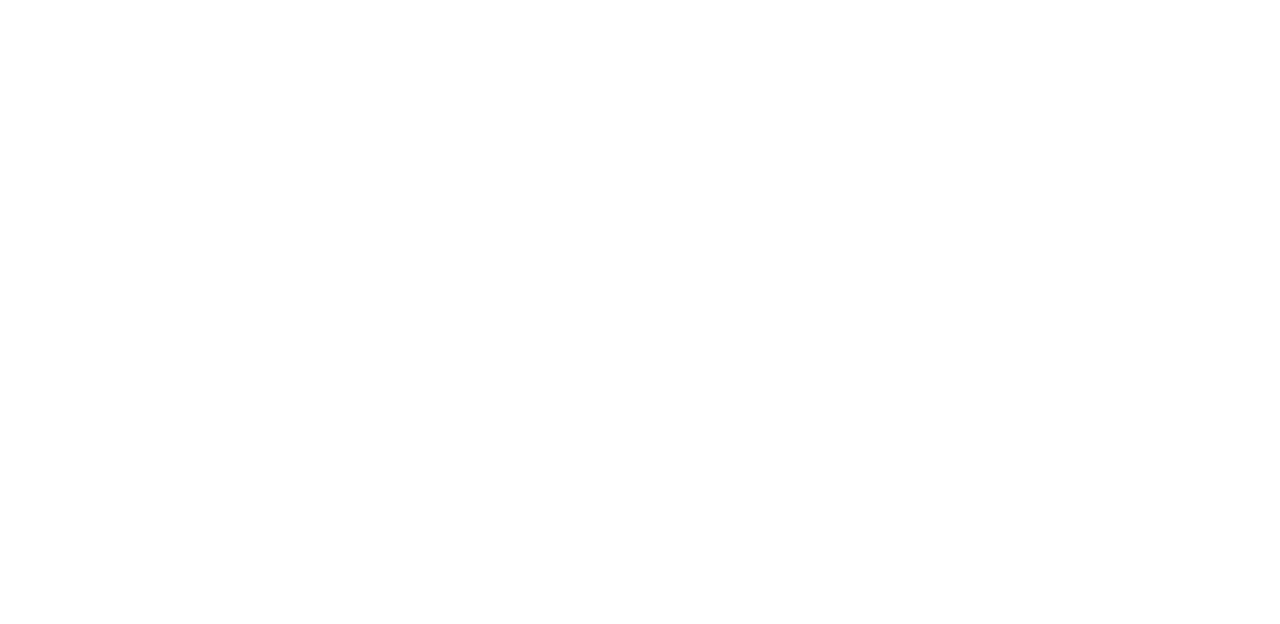
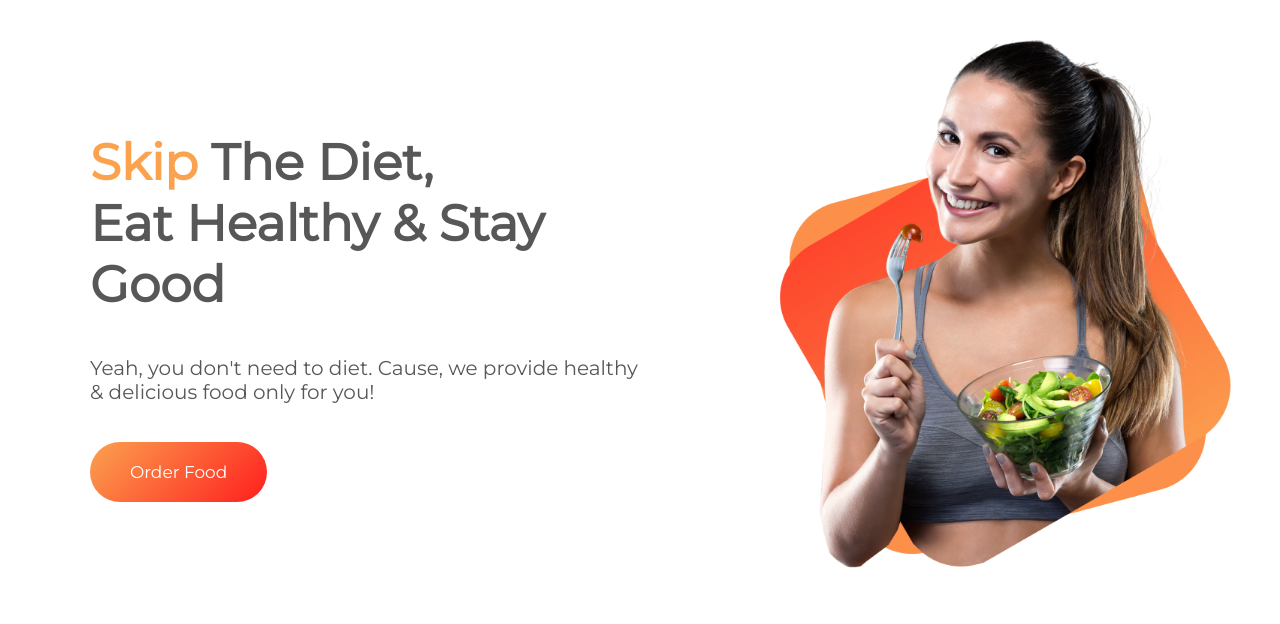
Before and after one commit to ihasaniftekhar/food-network, a plain HTML site: page index.html in a window 1280 px wide. Drawn offline with Linux system fonts and the light colour scheme.

Commit message:
Top Banner Added

```diff
--- a/css/main-style.css
+++ b/css/main-style.css
@@ -0,0 +1,49 @@
+body{
+    font-family: 'Montserrat', sans-serif;
+    margin:0;
+    color:#575757 ;
+}
+
+h1{
+    font-size: 50px;
+    font-weight: bolder;
+}
+
+h2{
+    font-size: 40px;
+    font-weight: bold;
+}
+
+p{
+    font-size: 20px;
+}
+
+.flexible{
+    display: flex;
+}
+
+.half-width{
+    width: 50%;
+}
+
+.half-width img{
+    width: 90%;
+    margin: 5%;
+}
+
+.orange-text{
+    color:#FBA24F;
+}
+
+.fancy-button{
+    background-image: linear-gradient(135deg,#FBA24F,#FF1E1E);
+    color:white;
+    padding: 20px 40px;
+    text-decoration: none;
+    border-radius: 5em;
+    font-size: 17px;
+}
+
+.banner-left{
+    padding: 90px;
+}
--- a/index.html
+++ b/index.html
@@ -4,9 +4,43 @@
     <meta charset="UTF-8">
     <meta http-equiv="X-UA-Compatible" content="IE=edge">
     <meta name="viewport" content="width=device-width, initial-scale=1.0">
-    <title>Document</title>
+    <link rel="preconnect" href="https://fonts.googleapis.com">
+    <link rel="preconnect" href="https://fonts.gstatic.com" crossorigin>
+    <link href="https://fonts.googleapis.com/css2?family=Montserrat&display=swap" rel="stylesheet">
+
+    <link rel="stylesheet" href="css/main-style.css">
+    <link rel="shortcut icon" href="images/female/Group 8425.png" type="image/x-icon">
+
+    <title>Food Network | Eat Healthy Stay Good</title>
+
 </head>
 <body>
 
+
+    <section class="flexible">
+
+        <div class="banner-left half-width">
+            <h1><span class="orange-text">Skip</span> The Diet, <br> Eat Healthy & Stay Good</h1>
+
+            <p>
+                Yeah, you don't need to diet. Cause, we provide healthy & delicious food only for you!
+            </p>
+            <br><br>
+            <a class="fancy-button" target="_blank" href="https://ihasaniftekhar.github.io/portfolio/">Order Food</a>
+        </div>
+
+        <div class="half-width">
+
+            <img src="images/female/Group 8425.png" alt="">
+
+        </div>
+
+    </section>
+
+    <section class="middle-section">
+
+    </section>
+
+
 </body>
 </html>
```
